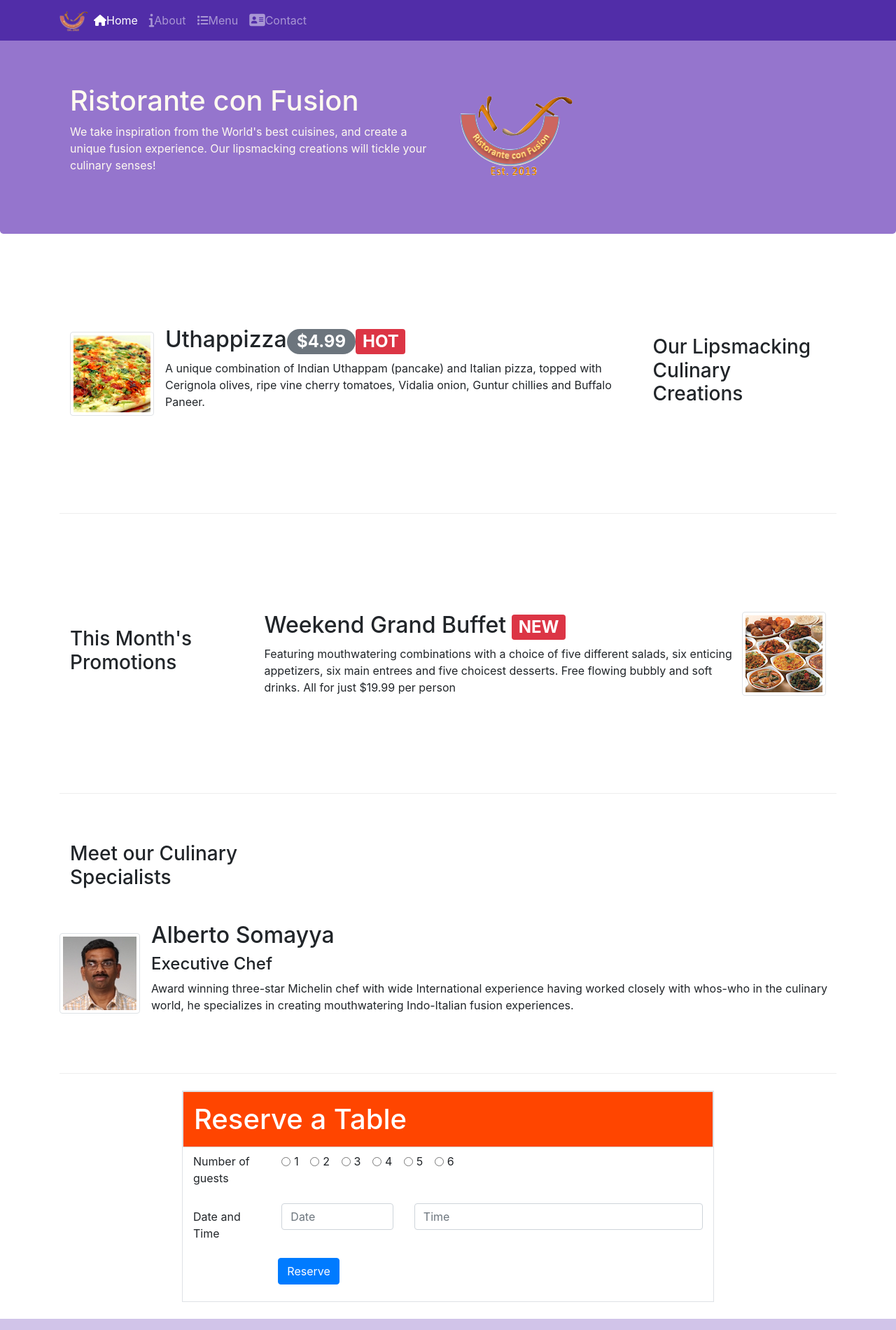
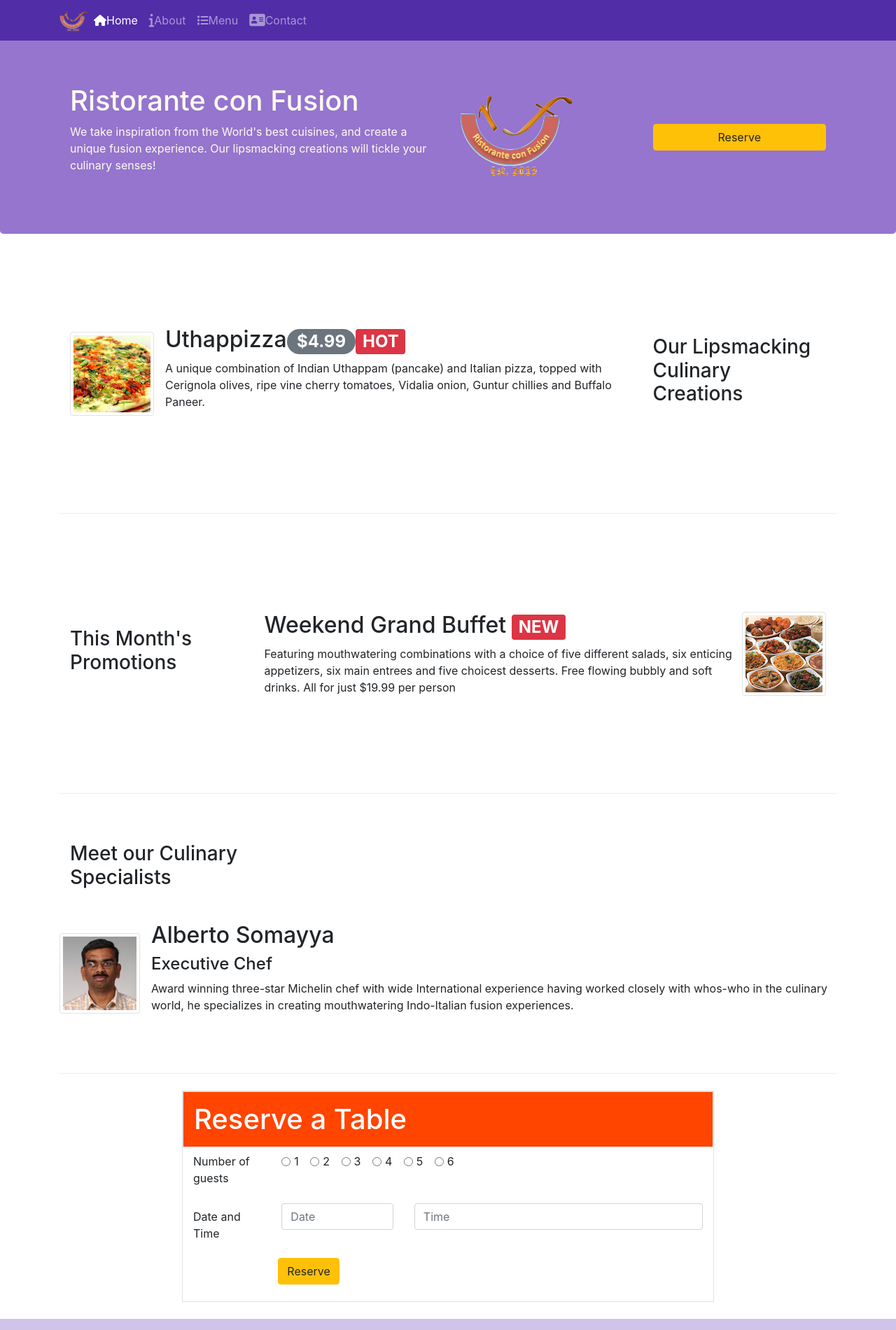
Before and after one commit to gpsuhas20/Bootstrap-Coursera, a website: page index.html in a window 1280 px wide. Shown: the top 1900 px of the page at 70% size. Drawn offline with nearby package versions, Linux system fonts and the light colour scheme.

Commit message:
assignment2

```diff
--- a/index.html
+++ b/index.html
@@ -49,6 +49,14 @@
             in small screens it will occupy all 12 columns.-->
             <div class="col-12 col-sm align-self-center">
                 <img src="img/logo.png" class="img-fluid">
+            </div>
+            <div class="col-12 col-sm">
+
+                <a href="#f1" style="width:100%" class="btn btn-warning mt-2"><!-- making the width 100% makes it to fill the columns-->
+
+                    Reserve
+
+                </a>
             </div>
 
             </div>
@@ -114,9 +122,9 @@
             </div>
 
         </div>
-        <div class="row align-items-center ">
+        <div class="row align-items-center " id="f1">
             <div class=" offset-1 col-10 offset-sm-2 col-sm-8 border mt-4 mb-4">
-                <form>
+                <form >
                     <div class="row">
                     <h1 class="border  col-12" style="background-color: orangered;color: white ;padding:15px;">Reserve a Table</h1></div>
                     <div class="form-group row">
@@ -154,7 +162,7 @@
                     </div>
                 </div>
                <div class="row offset-2 offset-sm-2 mb-4">
-                   <button type="button" class="btn btn-primary">Reserve</button>
+                   <button type="button" class="btn btn-warning">Reserve</button>
                </div>
 
 
```
